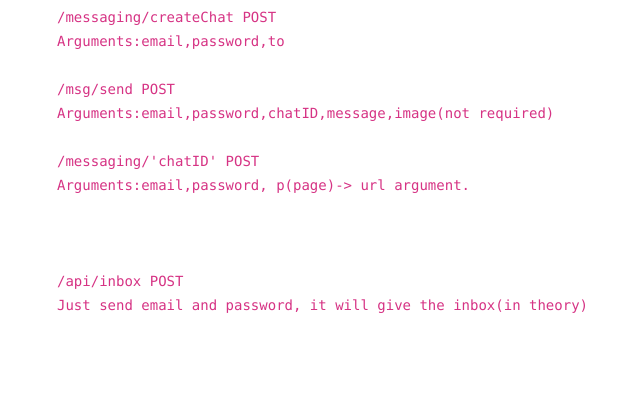
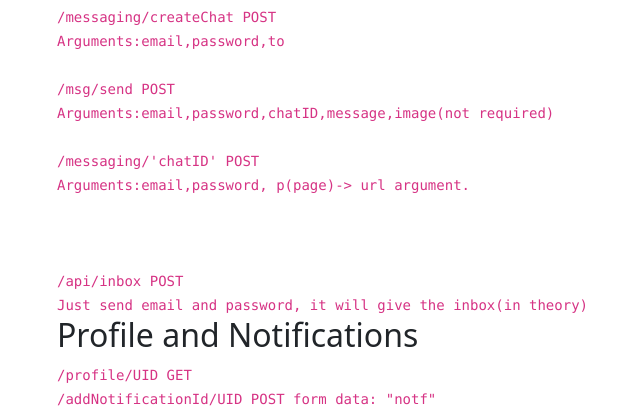
Before and after one commit to efeakaroz13/AdflauntAPI, a Flask app: page / in a window 1280 px wide. Shown: the part 2256-2666 px from the top of the page, without its empty margins (25-665 px from the left). Before the commit the page ends 2569 px from the top, so only its background shows below. Run offline with Flask 3, Linux system fonts and the light colour scheme.

Commit message:
profile fetch and notification ID

```diff
--- a/app.py
+++ b/app.py
@@ -357,9 +357,9 @@ class Messaging:
 
 
         try:
-            data["Users"][user["UID"]]["inbox"][chatID]["msgs"]
+            data["Users"][chatData["creator"]]["inbox"][chatID]["msgs"]
         except:
-            data["Users"][user["UID"]]["inbox"][chatID]["msgs"] = []
+            data["Users"][chatData["creator"]]["inbox"][chatID]["msgs"] = []
 
 
         data["Users"][user["UID"]]["inbox"][chatID]["msgs"].append(msgData)
@@ -712,6 +712,38 @@ class OLD:
         return response
 
 
+class ProfilingAndNotifications:
+    @app.route("/profile/<UID>")
+    def getProfile(UID):
+        data = json.loads(open("data.json","r").read())
+        try:
+            udata = data["Users"][UID]
+            odata = {
+                "SCC":True,
+                "dateOfBirth":udata["dateOfBirth"],
+                "UID":UID,
+                "image":udata["image"]
+
+            }
+            try:
+                odata["notf"] = udata["notf"]
+            except:
+                pass
+
+            return odata
+        except:
+            return {"SCC":False,"err":"Profile not found"},404
+    @app.route("/addNotificationId/<UID>",methods=["POST"])
+    def addNotificationId(UID):
+        data = json.loads(open("data.json","r").read())
+        notf = request.form.get("notf")
+        try:
+            data["Users"][UID]
+        except:
+            return {"SCC":False,"err":"Could not find the user"}
+        data["Users"][UID]["notf"] = notf
+        return {"SCC":True,"UID":UID,"notf":notf}
+
 
 if __name__ == "__main__":
     app.run(debug=True)
--- a/templates/docs.html
+++ b/templates/docs.html
@@ -145,7 +145,11 @@
         /api/inbox POST<br>
         Just send email and password, it will give the inbox(in theory)<br>
     </code>
-
+    <h2>Profile and Notifications</h2>
+    <code>
+        /profile/UID GET <br>
+        /addNotificationId/UID POST form data: "notf"<br>
+    </code>
     </div>
 </body>
 
```
